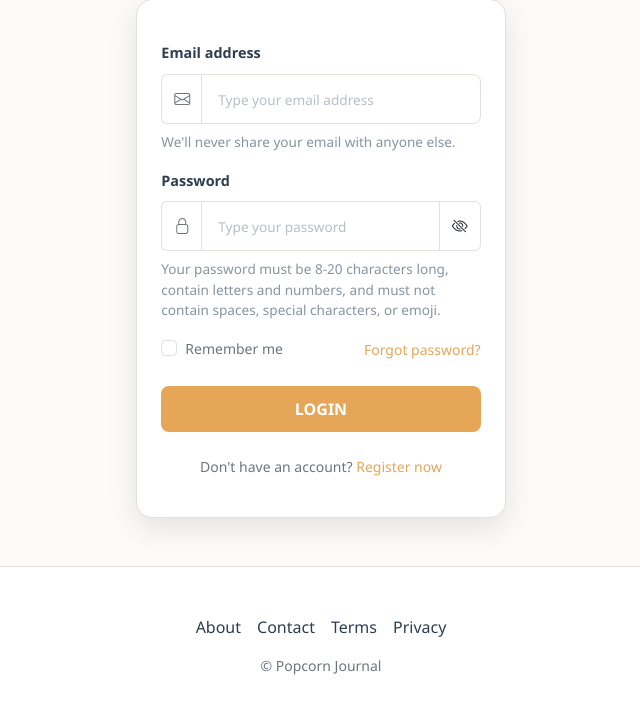
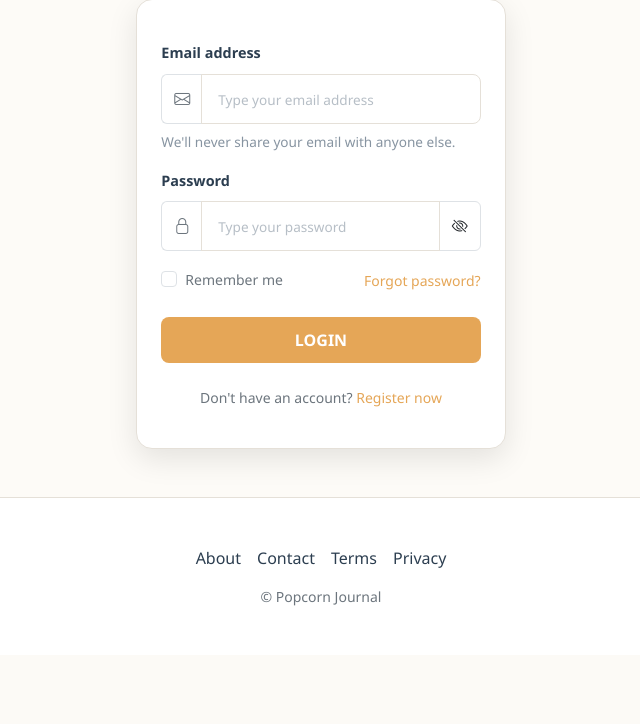
Before and after one commit to jennifernhle/CITS3403-Project, a Python web app: template app/templates/login.html in a window 1280 px wide. Shown: the part 175-899 px from the top of the page, without its empty margins (319-959 px from the left). After the commit the page ends 781 px from the top, so only its background shows below. Run offline with Jinja, Linux system fonts and the light colour scheme; the template is opened without the code that fills it, so the values that code supplies are empty.

Commit message:
fix: Resolve CSS selector mismatch for the registration link to ensure visual consistency in forms

```diff
--- a/app/static/css/styles.css
+++ b/app/static/css/styles.css
@@ -144,12 +144,12 @@ body {
   font-size: 0.9rem;
 }
 
-#registration a {
+#login a {
   color: var(--accent-yellow);
   transition: color 0.2s ease;
 }
 
-#registration a:hover {
+#login a:hover {
   color: var(--accent-red);
   text-decoration: underline !important;
 }
--- a/app/templates/login.html
+++ b/app/templates/login.html
@@ -98,17 +98,11 @@
                   type="password"
                   class="form-control"
                   id="login-password"
-                  aria-describedby="passwordHelpBlock"
                   placeholder="Type your password"
                 />
                 <span class="input-group-text bg-white toggle-password">
                   <i class="bi bi-eye-slash"></i>
                 </span>
-              </div>
-              <div id="passwordHelpBlock" class="form-text">
-                Your password must be 8-20 characters long, contain letters and
-                numbers, and must not contain spaces, special characters, or
-                emoji.
               </div>
             </div>
 
```
